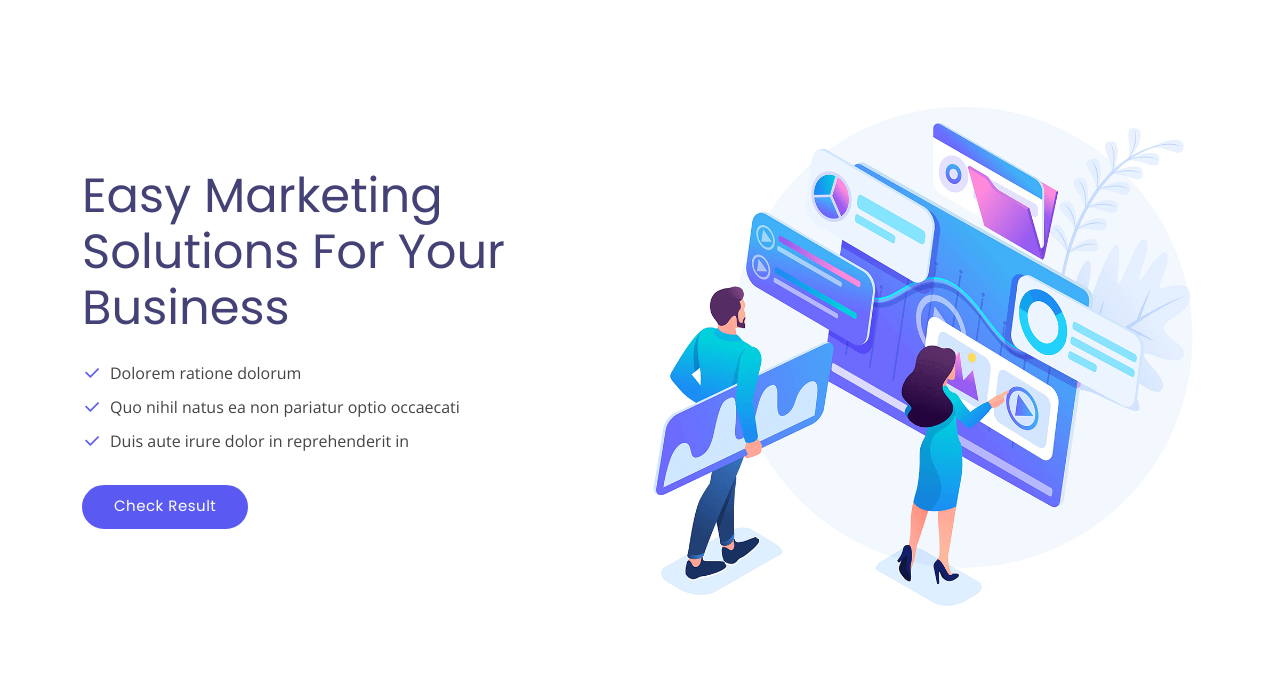
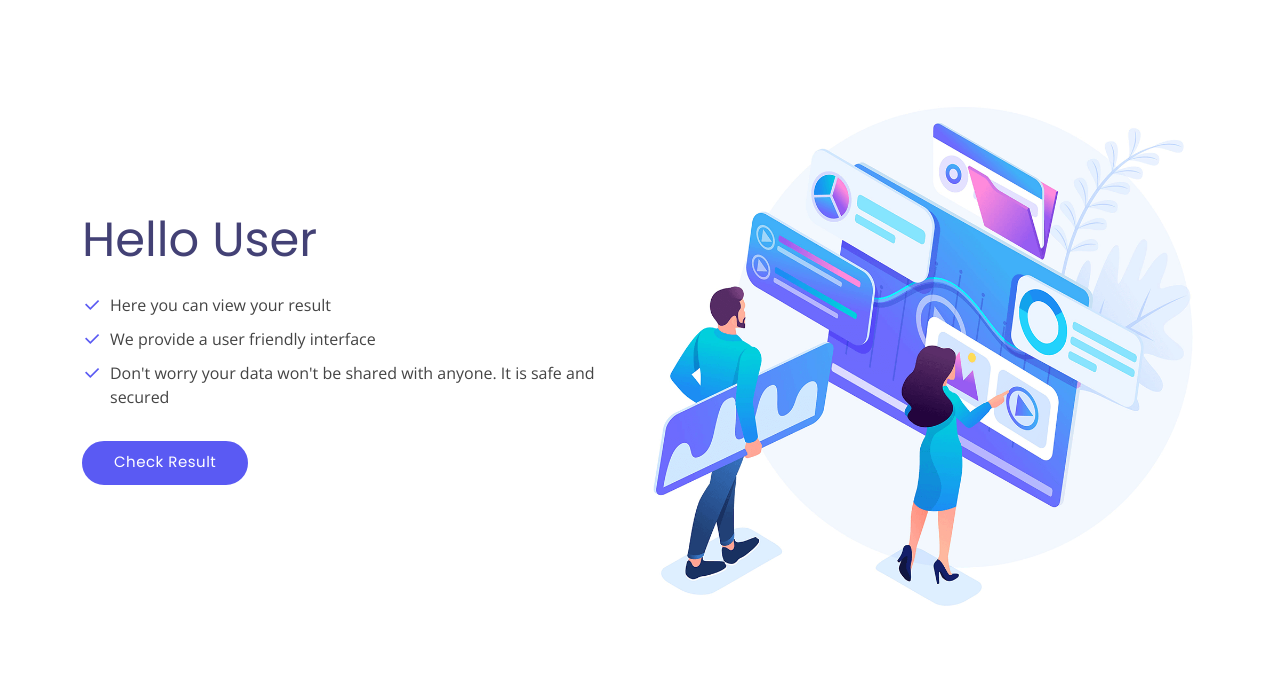
Before and after one commit to OCR-SEM-4-Projet/Server, a Flask app: page / in a window 1280 px wide. Shown: the part 83-776 px from the top of the page. Run offline with Flask 2, Linux system fonts and the light colour scheme.

Commit message:
Adding Home page

```diff
--- a/templates/index.html
+++ b/templates/index.html
@@ -59,11 +59,11 @@
     <div class="container">
       <div class="row">
         <div class="col-lg-6 pt-2 pt-lg-0 order-2 order-lg-1 d-flex flex-column justify-content-center">
-          <h1>Easy Marketing Solutions For Your Business</h1>
+          <h1>Hello User</h1>
           <ul>
-            <li><i class="ri-check-line"></i> Dolorem ratione dolorum</li>
-            <li><i class="ri-check-line"></i> Quo nihil natus ea non pariatur optio occaecati</li>
-            <li><i class="ri-check-line"></i> Duis aute irure dolor in reprehenderit in</li>
+            <li><i class="ri-check-line"></i> Here you can view your result</li>
+            <li><i class="ri-check-line"></i> We provide a user friendly interface</li>
+            <li><i class="ri-check-line"></i> Don't worry your data won't be shared with anyone. It is safe and secured</li>
           </ul>
           <div class="mt-3">
             <a href="#about" class="btn-get-started scrollto">Check Result</a>
```
